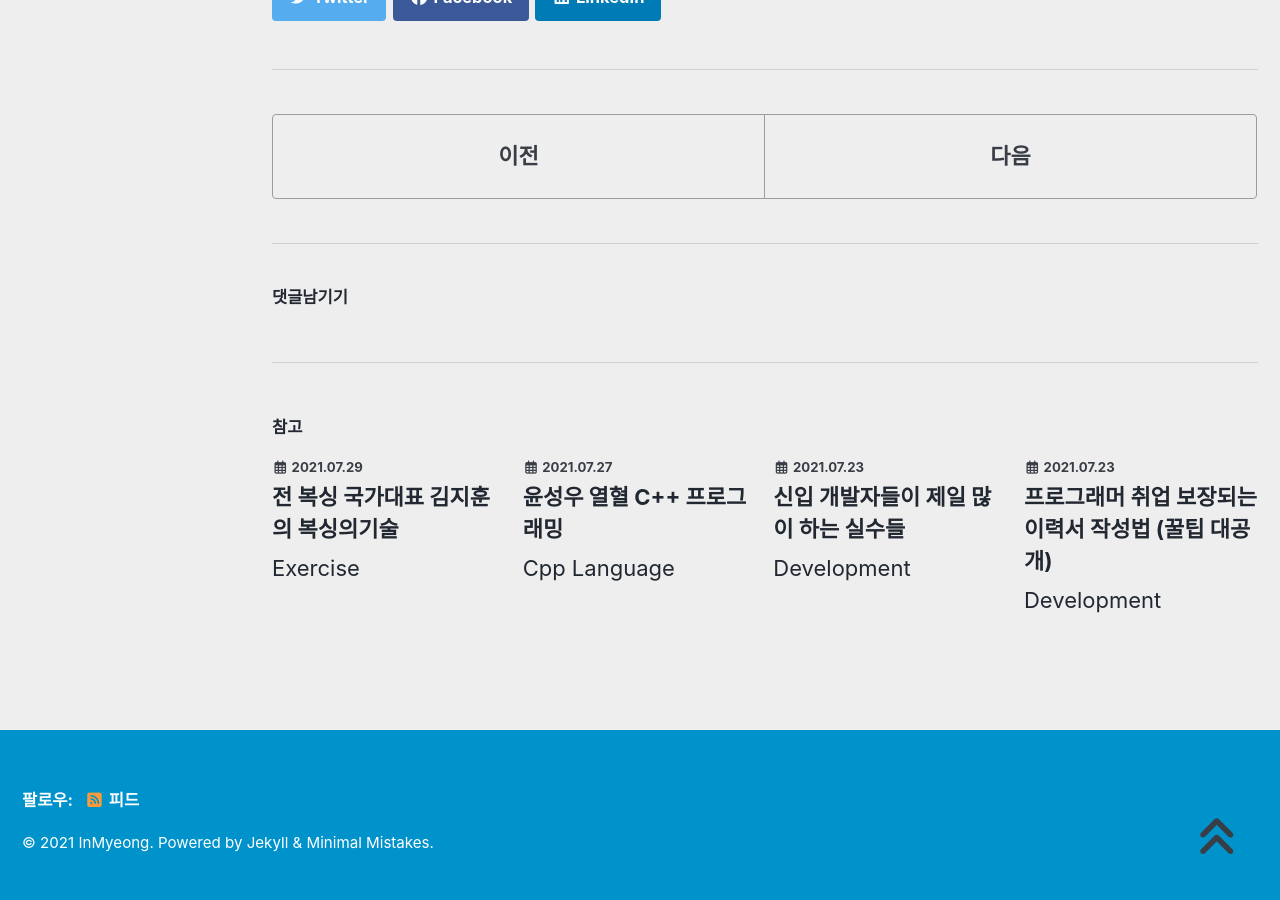
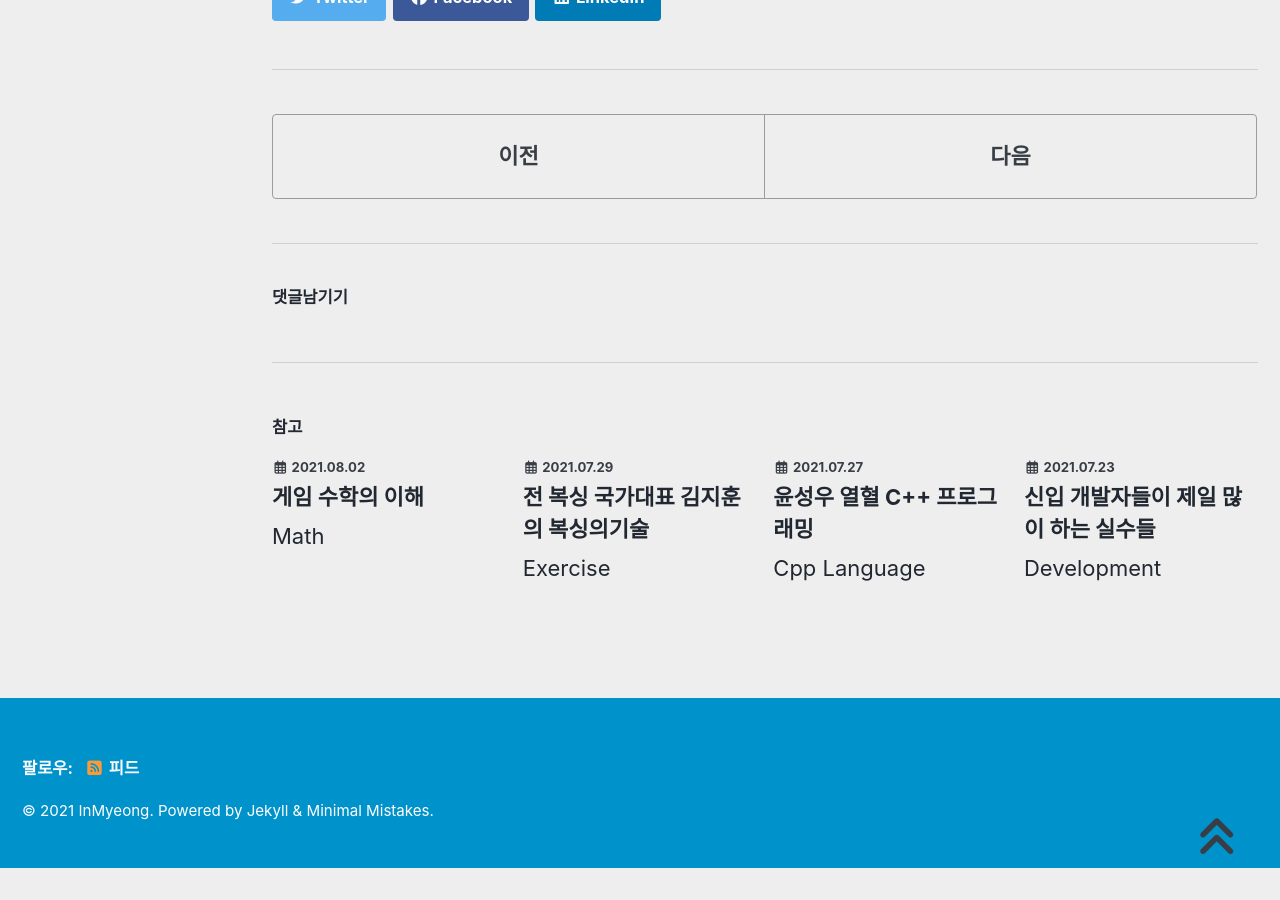
Before and after one commit to devMyeong/devMyeong.github.io, a Jekyll site: the page built from _posts/liberalArts/development/2021-07-17-개발바닥-resume.md, in a window 1280 px wide and 900 px high, scrolled down 2516 px. Built offline with Jekyll 4.4.1, drawn with Linux system fonts in a browser that asks for light colours; cached includes are drawn as plain includes; nearby versions of some CDN libraries; some web fonts are replaced; comment, search, counter and statistics services are not loaded; after the commit the page ends 3384 px from its top, so only the background shows below that; part of the change alters nothing that is shown.

Commit message:
update math lee chapter 01

```diff
--- a/_posts/math/2021-07-10-math.md
+++ b/_posts/math/2021-07-10-math-ai.md
@@ -12,7 +12,7 @@ toc: true
 toc_sticky: true
 
 date: 2021-07-10
-last_modified_at: 2021-07-27
+last_modified_at: 2021-08-02
 ---
 
 ## Chapter 01 기초 수학
--- /dev/null
+++ b/_posts/math/2021-08-02-math-lee.md
@@ -0,0 +1,33 @@
+---
+title:  "게임 수학의 이해"
+
+categories:
+  - Math
+tags:
+  - []
+
+comments: true
+
+toc: true
+toc_sticky: true
+
+date: 2021-08-02
+last_modified_at: 2021-08-02
+---
+
+## Chapter 01 공간의 수학 : 게임 수학의 개요
+
+### 01-1 게임 수학읜 분류
+- 공간에 대한 수학, <u>벡터</u> 공간, 수학에서 이야기 하는 벡터의 정의는 벡터 공간의 원소 이며 스칼라는 체 집합의 원소를 의미한다
+- 물체에 대한 수학
+- 회전에 대한 수학
+- <u>선형 변환</u>이란? 선형성을 가진 변환
+- 렌더링 파이프 라인
+- <u>행렬</u>이란? 선형 변환을 수행하는 도구
+- 스스로 행렬을 설계할 수 있도록 기본 원리를 이해하는 것이 중요하다
+- 평면의 방정식인 `ax + by + cz + d = 0` 을 활용하면 공간안에 자신의 영역을 구축할 수 있다
+- 절두체란? 여섯개의 평면으로 구성되어 있으며 보이는 물체만 걸러내서 렌더링 할 수 있는 수학적 메커니즘 제공
+
+<br>
+
+[맨 위로 이동하기](#){: .btn .btn--primary }{: .align-right}
```
